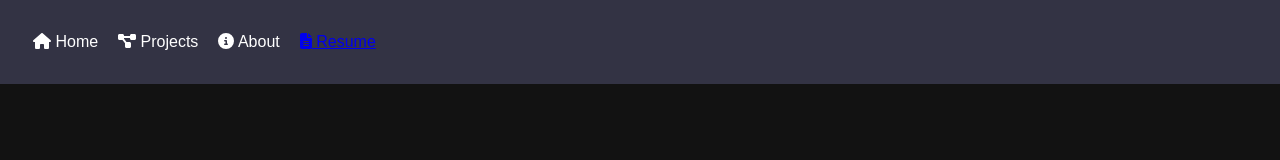
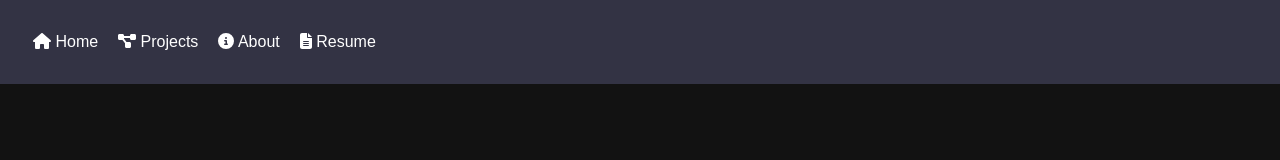
Before and after one commit to naitikj9/Portfolio, a React (Create React App) app: page / in a window 1280 px wide. Shown: the top 160 px of the page. Built offline with nearby package versions, Linux system fonts and the light colour scheme.

Commit message:
update navbar.js

```diff
--- a/src/All Component/Navbar/Navbar.js
+++ b/src/All Component/Navbar/Navbar.js
@@ -5,10 +5,6 @@ import { faHome, faInfoCircle, faProjectDiagram, faFileAlt } from '@fortawesome/
 import { Link } from 'react-scroll';
 
 function Navbar() {
-  const handleResumeClick = () => {
-    window.open('https://myaccount.google.com/?utm_source=sign_in_no_continue&pli=1', '_blank');
-  };
-
   return (
     <nav className="nav">
       <ul className="nav-list">
@@ -28,9 +24,9 @@ function Navbar() {
           </Link>
         </li>
         <li className="nav-item">
-          <a href="#" onClick={handleResumeClick}>
+          <Link to="resume" smooth={true} duration={500}>
             <FontAwesomeIcon icon={faFileAlt} /> Resume
-          </a>
+          </Link>
         </li>
       </ul>
     </nav>
```
